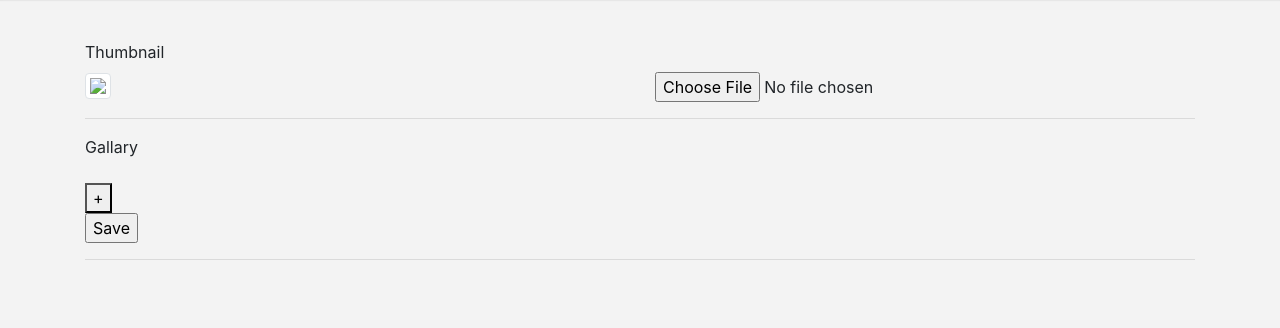
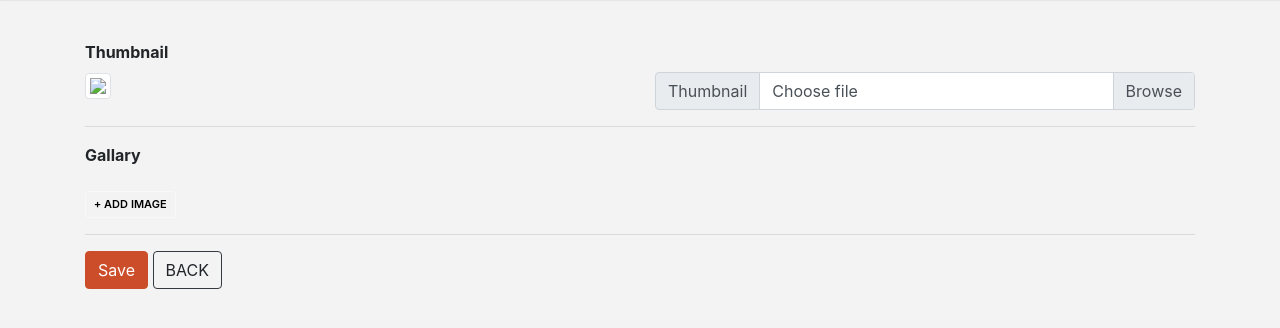
Before and after one commit to esogelola/pkg-hound, a Flask app: template templates/packages/images.html in a window 1280 px wide. Shown: the part 66-394 px from the top of the page. Run offline with Flask 2, Linux system fonts and the light colour scheme; the template is opened without the code that fills it, so the values that code supplies are empty; parts of the project's set-up code (start-up, migrations or seed data) failed here and were passed over; some libraries are stand-ins or nearby versions.

Commit message:
Completed the Image edit design and updated old js and css

```diff
--- a/package.py
+++ b/package.py
@@ -327,6 +327,10 @@ def vote(user_id,  id):
             current_app.logger.debug(g.user['username'] + " has not voted on " + package['title'])
             db.execute('INSERT INTO vote (user_id, package_id) VALUES(?,?) ', (user_id, id))
             db.commit()
+        else:
+            current_app.logger.debug(g.user['username'] + " has not voted on " + package['title'])
+            db.execute('DELETE FROM vote WHERE user_id = ? AND package_id = ? ', (user_id, id))
+            db.commit()
     return redirect(redirect_url())
 
 
--- a/static/main.js
+++ b/static/main.js
@@ -22,6 +22,27 @@ $('#anotherImage').click(function () {
 
 });
 
+$('#anotherImageWithHR').click(function () {
+  if(numAdded < max){
+      $('.gallaryList').append("<hr><li>" +
+      "<div class=\"input-group mb-3\">" +
+              "<div class=\"input-group-prepend\">"+
+                "<span class=\"input-group-text\" id=\"gallFile\">Gallary #" + (numAdded+1)+ " </span>"+
+              "</div>"+
+              "<div class=\"custom-file\">"+
+                "<input  name=\"gall_"  + (numAdded+1)+ "\" type=file  class=\"gall custom-file-input\" id=\"inputGroupFile01\" aria-describedby=\"inputGroupFileAddon01\">"+
+                "<label class=\"custom-file-label\" for=\"inputGroupFile01\">Choose file</label>"+
+              "</div>"+
+            "</div></li>");
+  }
+  numAdded++;
+
+
+
+
+
+});
+
 $('#gallFile').on('change',function(){
     //get the file name
     var fileName = $(this).val();
--- a/static/style.css
+++ b/static/style.css
@@ -205,6 +205,8 @@ nav {
 
   .btn-orange:hover {
     color: black;
+    background: #ff3700 !important;
+    border-color: #992505 !important;
   }
   .circle-icon {
     background: #f3f3f3;
--- a/templates/base.html
+++ b/templates/base.html
@@ -62,7 +62,7 @@
 
                <div class="dropdown">
                 <a class="nav-link" href="#" role="button" id="dropdownMenuLink" data-toggle="dropdown"  aria-haspopup="true" aria-expanded="false">
-                  <img class="rounded user-img" style="max-width: 40px; min-height: 40px;" src="https://randomuser.me/api/portraits/men/32.jpg"/>
+                  <img class="rounded user-img" style="max-width: 40px; min-height: 40px;" src="https://faces.design/faces/m/m10.png"/>
                 </a>
 
                 <div class="dropdown-menu" aria-labelledby="dropdownMenuLink">
--- a/templates/packages/create.html
+++ b/templates/packages/create.html
@@ -15,7 +15,7 @@
                   <span class="input-group-text" id="inputGroupFileAddon01">Thumbnail</span>
                 </div>
                 <div class="custom-file">
-                  <input type="file" class="custom-file-input" id="inputGroupFile01" aria-describedby="inputGroupFileAddon01">
+                  <input type="file" class="custom-file-input"  name="thumbnail" id="inputGroupFile01" aria-describedby="inputGroupFileAddon01">
                   <label class="custom-file-label" for="inputGroupFile01">Choose file</label>
                 </div>
               </div>
--- a/templates/packages/images.html
+++ b/templates/packages/images.html
@@ -5,34 +5,60 @@
 {% endblock %}
 
 {% block content %}
-
+<style>
+.image-thumb:hover {
+    position:relative;
+    top:-25px;
+    left:-35px;
+    width:100% !important;
+    height:auto;
+    display:block;
+    z-index:999;
+}
+</style>
 <form method="post"  enctype=multipart/form-data>
-    <label for="link">Thumbnail</label>
+    <label for="link" style="font-weight: bold;">Thumbnail</label>
 
     <div class='row'>
         <div class="col">
             <img class="img img-thumbnail" src="{{ url_for('package.package_image', packageName = package['title'], filetype="thumbnail") }}">
         </div>
-        <div class="col">
-        <input name="thumbnail" type=file>
+        <div class="col my-auto">
+        <div class="input-group ">
+                <div class="input-group-prepend">
+                  <span class="input-group-text" id="inputGroupFileAddon01">Thumbnail</span>
+                </div>
+                <div class="custom-file">
+                  <input type="file" name="thumbnail" class="custom-file-input" id="inputGroupFile01" aria-describedby="inputGroupFileAddon01">
+                  <label class="custom-file-label" for="inputGroupFile01">Choose file</label>
+                </div>
+              </div>
         </div>
     </div>
     <hr>
-    <label for="link">Gallary</label>
+    <label for="link"  style="font-weight: bold;" >Gallary</label>
     <script>newNum = {{numImages-1}}</script>
 
     <ol class="gallaryList">
     {% for id in range(1,numImages) %}
      <div class='row'>
         <div class="col">
-            <li><img class="img img-thumbnail" src="{{ url_for('package.package_image', packageName = package['title'], filetype="gall", id=id) }}"></li>
+            <li><img class="image-thumb" style="width: 200; height: 200px;" src="{{ url_for('package.package_image', packageName = package['title'], filetype="gall", id=id) }}"></li>
         </div>
-        <div class="col">
-              <label>Delete on Save</label>
+        <div class="col my-auto">
 
+              <div class="input-group mb-3">
+                    <div class="input-group-prepend">
+                      <span class="input-group-text" id="inputGroupFileAddon01">Gallary #{{id}}</span>
+                    </div>
+                    <div class="custom-file">
+                      <input type=file  class="gall custom-file-input" id="gallFile" aria-describedby="inputGroupFileAddon01" name="gall_{{id}}"  type=file >
+                      <label class="custom-file-label" for="gallFile">Choose file</label>
+                    </div>
+                </div>
+             <label>Delete on Save</label>
               <input type="checkbox" id="subscribeNews" name="delete_gall_{{id}}" value="gall_{{id}}">
-<br>
-              <input class="gall" name="gall_{{id}}"  type=file >
+
         </div>
     </div>
     {% if not loop.last %}
@@ -42,12 +68,13 @@
     {% endfor %}
     </ol>
     </div>
+    <button style="color:black !important" class="btn btn-sm btn-outline-light" id="anotherImageWithHR" type="button">+ Add Image</button>
+    <hr style="my-3">
+    <div class="mb-3">
+        <input type="submit" class="btn btn-orange " value="Save">
+        <a href="{{ url_for('package.update', id=package['id']) }}" class="btn btn-outline-dark">BACK</a>
+    </div>
+</form>
 
 
-    <button id="anotherImage" type="button">+</button>
-    <br>
-    <input type="submit" value="Save">
-</form>
-<hr>
-
 {% endblock %}
--- a/templates/packages/package.html
+++ b/templates/packages/package.html
@@ -12,7 +12,7 @@
     <img class="cust-thumbnail" src="{{ url_for('package.package_image', packageName = package['title'], filetype="thumbnail") }}"/>
   </div>
   <div class=" col-lg-10">
-    <h4 class="mb-1"><a style="text-decoration: none; color:inherit;" href="#">{{package['title']}}</a></h4>
+    <h4 class="mb-1"><a style="text-decoration: none; color:inherit;" href="#">{{package['title']}} </a> {% if package['active'] == 0 %}<span style="border-radius: 3px;" class="btn-sm btn-danger" href="#">UNAVAILABLE</span>{% endif %}</h4>
     <p class="mb-0">{{package['tagline']}}</p>
     <ul class="tagline-list">
       {% set tags = package['topics'].split(",")%}
@@ -136,7 +136,7 @@
                   <div class="col-md-8">
                       <div class="card-body">
                           <p class="mb-0" style="font-weight: bold;">Website</p>
-                          <p class="long-link" >{{package['link']}}</p>
+                          <p class="long-link  " >{{package['link']}}</p>
                       </div>
                   </div>
               </div>
```
Also changed, not shown: templates/packages/update.html (+8 -4 lines), 1 other file.
